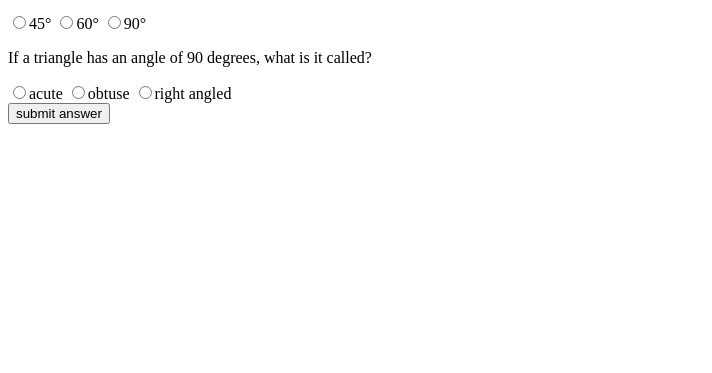
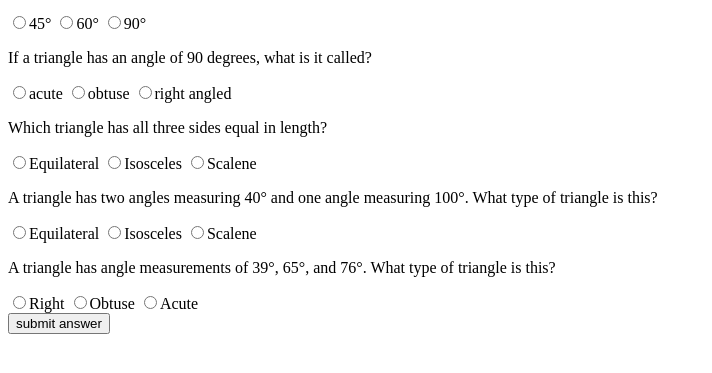
Before and after one commit to tanishk15sharma/fun-with-triangles-, a plain HTML site: page quiz.html in a window 1280 px wide. Shown: the part 101-474 px from the top of the page, without its empty margins (0-712 px from the left). Drawn offline with Linux system fonts and the light colour scheme.

```diff
--- a/quiz.html
+++ b/quiz.html
@@ -34,6 +34,41 @@
             <lable><input type="radio" name="question2" value="right angled" />right angled</lable>
 
         </div>
+        <div class="question-container ">
+            <p> Which triangle has all three sides equal in length?
+
+            </p>
+            <lable><input type="radio" name="question3" value="Equilateral" />Equilateral</lable>
+
+            <lable><input type="radio" name="question3" value="Isosceles" />Isosceles</lable>
+
+            <lable><input type="radio" name="question3" value="Scalene" />Scalene</lable>
+
+        </div>
+        <div class="question-container ">
+            <p> A triangle has two angles measuring 40° and one angle measuring 100°. What type of triangle is this?
+
+            </p>
+            <lable><input type="radio" name="question4" value="Equilateral" />Equilateral</lable>
+
+            <lable><input type="radio" name="question4" value="Isosceles" />Isosceles</lable>
+
+            <lable><input type="radio" name="question4" value="Scalene" />Scalene</lable>
+
+        </div>
+        <div class="question-container ">
+            <p> A triangle has angle measurements of 39°, 65°, and 76°. What type of triangle is this?
+
+            </p>
+            <lable><input type="radio" name="question5" value="Right" />Right</lable>
+
+            <lable><input type="radio" name="question5" value="Obtuse" />Obtuse</lable>
+
+            <lable><input type="radio" name="question5" value="Acute" />Acute</lable>
+
+        </div>
+
+
 
     </form>
 
--- a/quiz.js
+++ b/quiz.js
@@ -1,7 +1,7 @@
 const quizForm = document.querySelector(".quiz-form")
 const submitAnswerBtn = document.querySelector("#submit-answer-btn")
 const outPut = document.querySelector("#output")
-const correctAnswers = ["90°","right angled"]
+const correctAnswers = ["90°", "right angled","Equilateral","Isosceles","Acute"]
 
 
 
@@ -10,18 +10,13 @@
     let score = 0;
     let index = 0;
     const formResults = new FormData(quizForm)
-    for(let value of formResults.values()) {
-        if(value=== correctAnswers[index]){
-            score = score +1
+    for (let value of formResults.values()) {
+        if (value === correctAnswers[index]) {
+            score = score + 1
         }
-            index = index +1
+        index = index + 1
     }
-
-    outPut.innerText = "Your score is  " +score
-
-
-
+    outPut.innerText = "Your score is  " + score
 }
 
-
-submitAnswerBtn.addEventListener("click",calculateScore)
+submitAnswerBtn.addEventListener("click", calculateScore)
```
Also changed, not shown: hypotenuse.html (added, +25 -0 lines), hypotenuse.js (added, +25 -0 lines).
